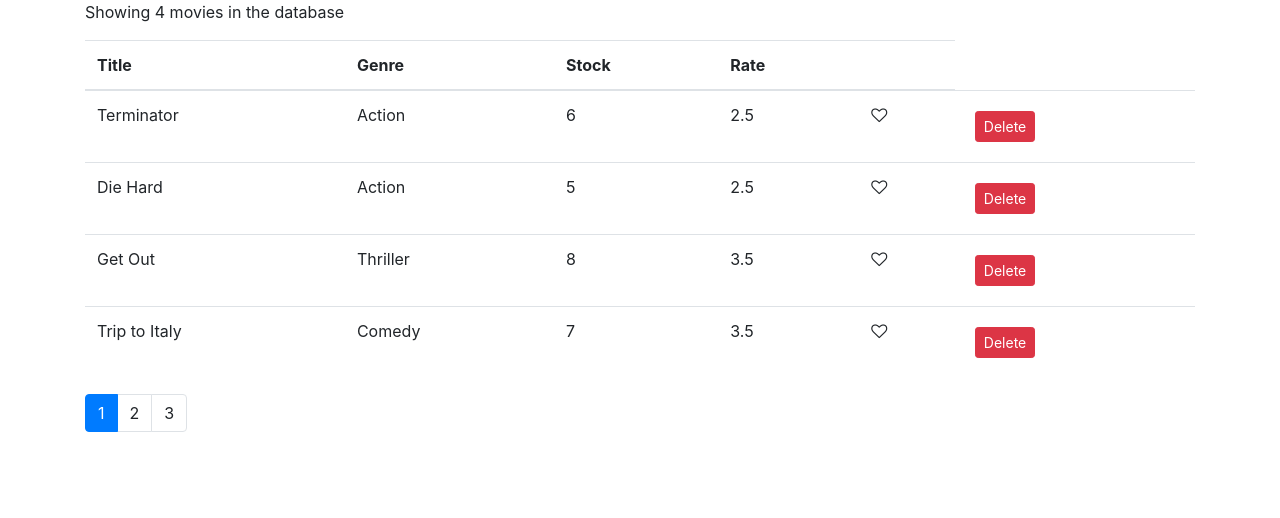
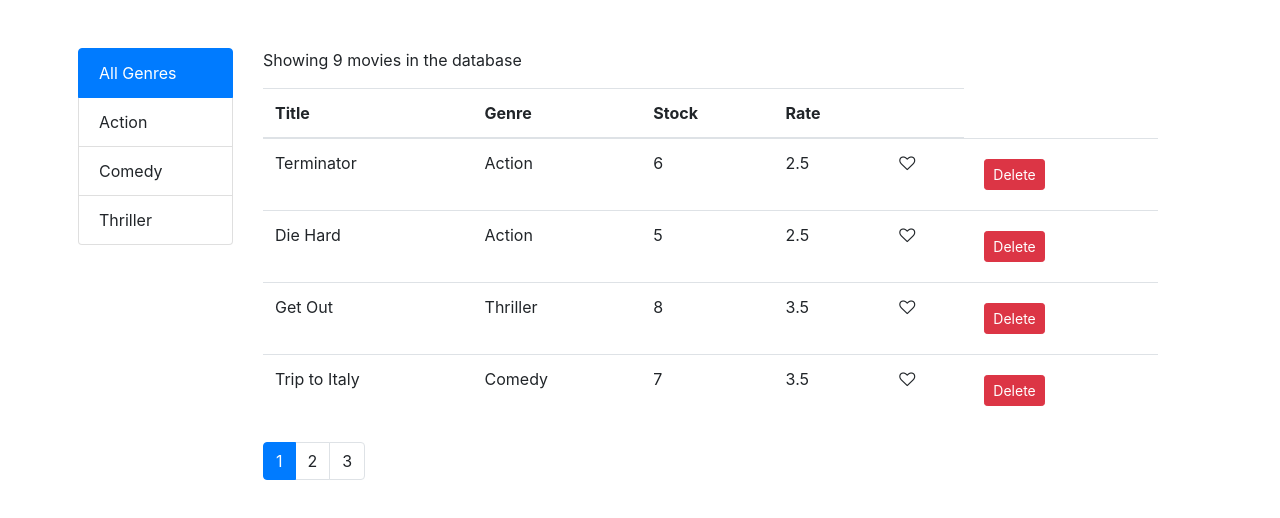
Before and after one commit to mustansarsaeed/vidly, a React (Create React App) app: page / in a window 1280 px wide. Shown: the top 518 px of the page. Built offline with nearby package versions, Linux system fonts and the light colour scheme.

Commit message:
- Filtering and list grouping completed

```diff
--- a/src/App.js
+++ b/src/App.js
@@ -2,35 +2,34 @@ import logo from "./logo.svg";
 import "./App.css";
 import MoviesList from "./components/MoviesList";
 import { getMovies, deleteMovie, getMovie } from "./services/fakeMovieService";
+import { getGenres } from "./services/fakeGenreService";
 import { useEffect, useState } from "react";
 import Pagination from "./components/common/pagination";
 import { paginate } from "./utils/paginator";
+import ListGroup from "./components/common/listgroup";
 function App(props) {
   const [latestMovies, setMovies] = useState(getMovies());
   const [pageSize, setPageSize] = useState(4);
   const [currentPage, setCurrentPage] = useState(1);
 
-  const pagedMovies = paginate(latestMovies, currentPage, pageSize);
+  const [genres, setGenres] = useState(getGenres());
+  const [currentGenre, setCurrentGenre] = useState({});
+
+  let allGenres = [{ name: "All Genres" }, ...genres];
+  const filteredMovies =
+    currentGenre && currentGenre._id
+      ? latestMovies.filter((movie) => movie.genre._id === currentGenre._id)
+      : latestMovies;
+
+  const pagedMovies = paginate(filteredMovies, currentPage, pageSize);
 
   function handleOnDelete(movieId) {
     deleteMovie(movieId);
     setMovies(() => getMovies());
-
-    console.log(
-      "movieId: ",
-      movieId,
-      " movies,length=",
-      latestMovies.length,
-      " getMovies.length: ",
-      getMovies().length
-    );
   }
 
   function handleOnLike(movie) {
     let movies = getMovies();
-    // let fMovie = movies.filter((m) => {
-    //   return m._id == movie._id;
-    // })[0];
     let index = movies.indexOf(movie);
     movies[index].liked = !movies[index].liked;
     setMovies(movies);
@@ -42,13 +41,25 @@ function App(props) {
     setCurrentPage(page);
   }
 
-  console.log("Returning render: movies.length= " + latestMovies.length);
-  if (latestMovies.length === 0) {
-    return <p>Showing {latestMovies.length} movies in the database</p>;
+  function handleOnGenreChange(genre) {
+    console.log(genre);
+    setCurrentGenre(genre);
+  }
+
+  if (pagedMovies.length === 0) {
+    return <p>Showing {pagedMovies.length} movies in the database</p>;
   } else {
     return (
-      <main className="container">
-        <p>Showing {pagedMovies.length} movies in the database</p>
+      <main className="container row m-5">
+        <div className="col-2">
+          <ListGroup
+            items={allGenres}
+            currentItem={currentGenre}
+            onItemSelected={handleOnGenreChange}
+          />
+        </div>
+        <div className="col">
+          <p>Showing {filteredMovies.length} movies in the database</p>
           <MoviesList
             movies={pagedMovies}
             onDelete={handleOnDelete}
@@ -56,11 +67,12 @@ function App(props) {
             onLikeClicked={handleOnLike}
           />
           <Pagination
-          itemsCount={latestMovies.length}
+            itemsCount={filteredMovies.length}
             pageSize={pageSize}
             onPageChange={handleOnPageChange}
             currentPage={currentPage}
           />
+        </div>
       </main>
     );
   }
--- /dev/null
+++ b/src/components/common/listgroup.jsx
@@ -0,0 +1,32 @@
+import React, { Component } from "react";
+
+function ListGroup(props) {
+  const { items, onItemSelected, currentItem, textProperty, valueProperty } =
+    props;
+  return (
+    <ul className="list-group">
+      {items.map((item) => {
+        return (
+          <li
+            key={item[valueProperty]}
+            className={
+              currentItem._id === item[valueProperty]
+                ? "list-group-item active"
+                : "list-group-item"
+            }
+            style={{ cursor: "pointer" }}
+            onClick={() => onItemSelected(item)}
+          >
+            {item[textProperty]}
+          </li>
+        );
+      })}
+    </ul>
+  );
+}
+
+ListGroup.defaultProps = {
+  textProperty: "name",
+  valueProperty: "_id",
+};
+export default ListGroup;
```
Lines whose indentation alone changed are shown as unchanged.
